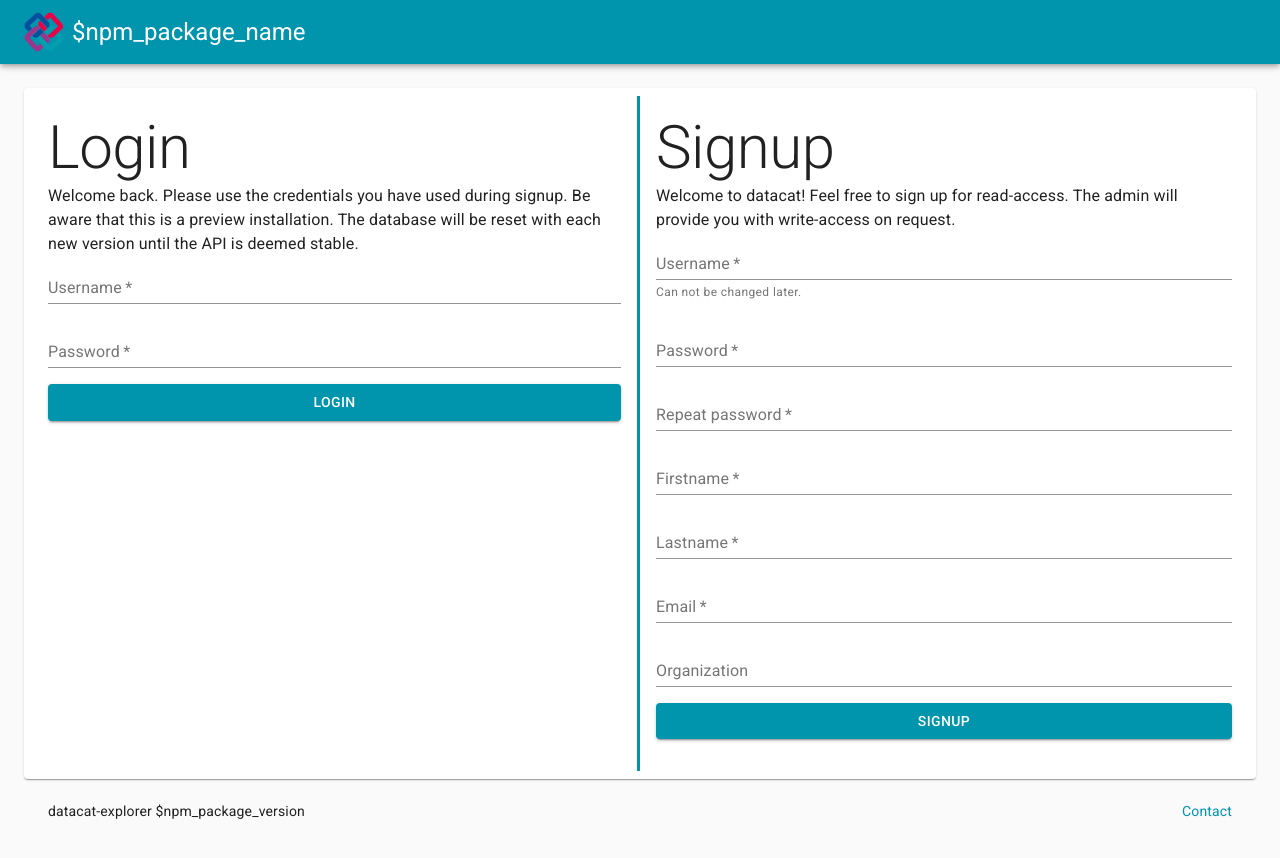
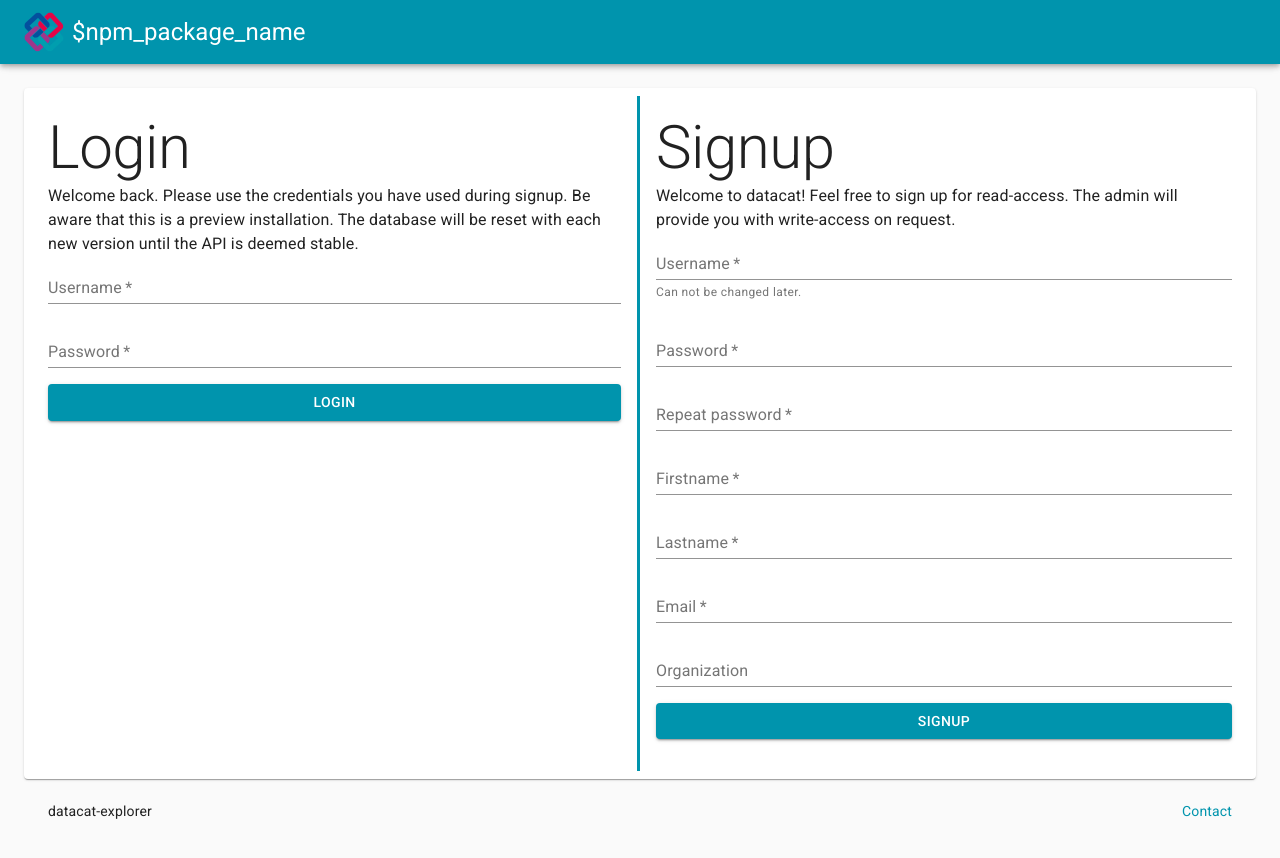
Before and after one commit to dd-bim/datacat-explorer, a React (Create React App) app: page / in a window 1280 px wide. Shown: the top 858 px of the page. Built offline with nearby package versions, Linux system fonts and the light colour scheme.

Commit message:
fix: Rename version env variable

```diff
--- a/src/components/View/ViewWrapper.tsx
+++ b/src/components/View/ViewWrapper.tsx
@@ -28,7 +28,7 @@ export default function ViewWrapper(props: PaperProps) {
             </Paper>
             <Toolbar className={classes.footer}>
                 <Typography variant="body2">
-                    datacat-explorer {process.env.REACT_APP_EXPLORER_VERSION}
+                    datacat-explorer {process.env.REACT_APP_VERSION}
                 </Typography>
                 <Typography variant="body2" align="right">
                     {mail && (
```
